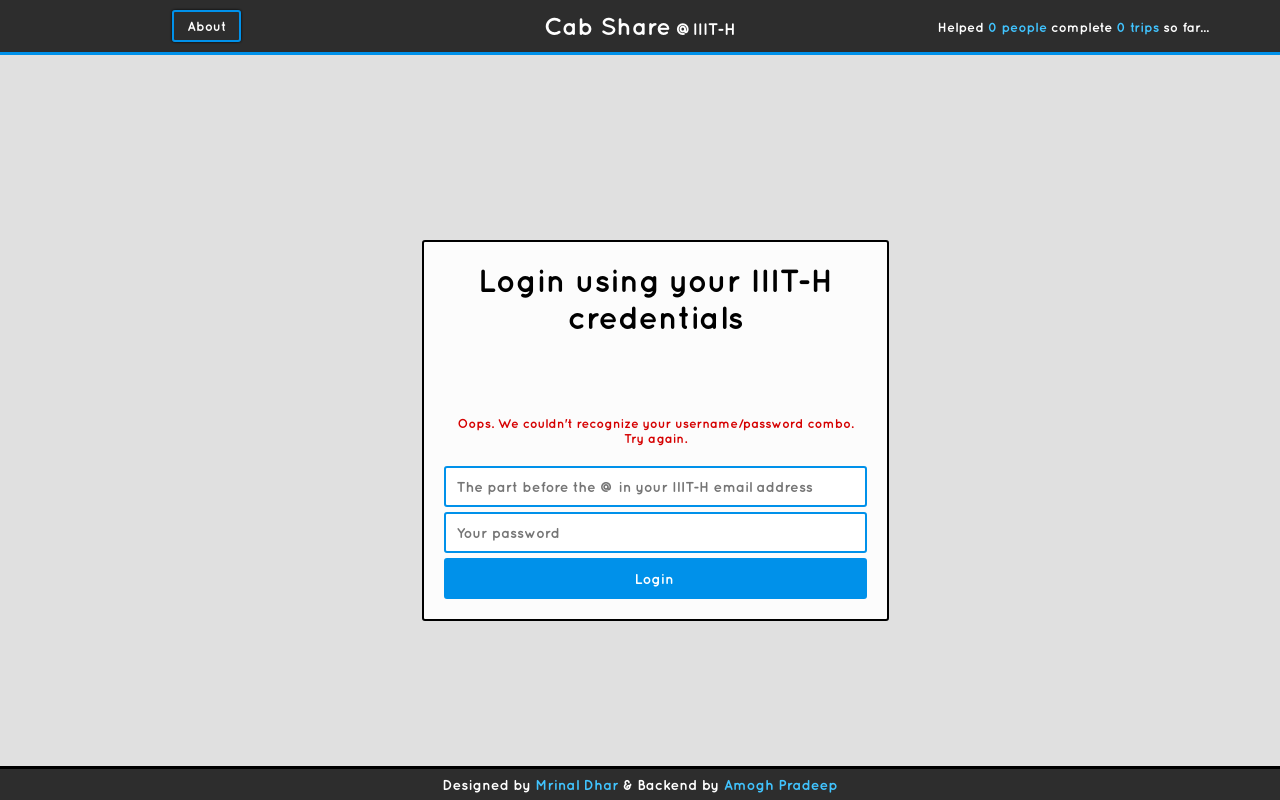
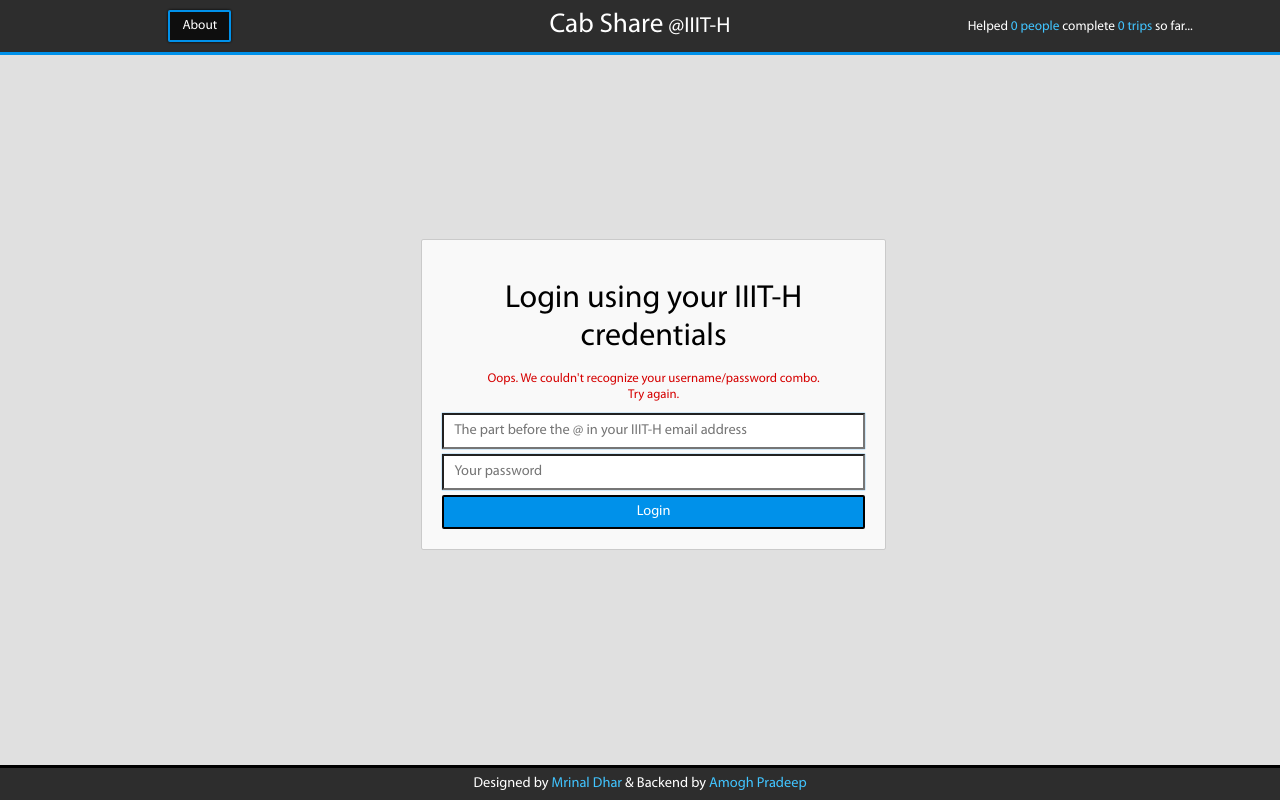
Before and after one commit to mrinaldhar/CabShare, a PHP site: page //index.php?err=invalid in a window 1280 px wide. Run offline with PHP 8.4, Linux system fonts and the light colour scheme.

Commit message:
Myriad love.

```diff
--- a/css/global.css
+++ b/css/global.css
@@ -3,8 +3,8 @@
 	font-family: myriadl;
 }
 @font-face {
-	src: url('../fonts/quickbold.otf');
-	font-family: quickbold;
+	src: url('../fonts/mpro.otf');
+	font-family: myriadpro;
 }
 body, html {
 	width: 100%;
@@ -12,7 +12,7 @@ body, html {
 	padding: 0;
 	margin: 0;
 	overflow: none;
-	font-family: quickbold;
+	font-family: myriadpro;
 	background-color: #e0e0e0;
 }
 .footer {
@@ -21,7 +21,7 @@ body, html {
 	left: 0px;
 	width: 100%;
 	text-align: center;
-	font-family: quickbold;
+	font-family: myriadpro;
 	background-color: rgba(0,0,0,0.8);
 	padding-top: 7px;
 	padding-bottom: 7px;
@@ -29,16 +29,17 @@ body, html {
 	/*box-shadow: 0 0 1px black;*/
 	border-top: 3px solid black;
 	font-size: 0.9em;
+	z-index: 9999;
 }
 .footer a {
 	color: #40C4FF;
 	text-decoration: none;
 }
 .footer a:hover {
-	color: #80D8FF;
+	color: #2196F3;
 }
 .header {
-	font-family: quickbold;
+	font-family: myriadpro;
 	position: fixed;
 	top: 0px;
 	width: 100%;
@@ -47,35 +48,37 @@ body, html {
 	background-color: rgba(0,0,0,0.8);
 	color: white;
 	padding: 7px;
-	padding-left: 20px;
-	padding-right: 20px;
+	padding-left: 10px;
+	padding-right: 10px;
 	text-align: center;
 	z-index: 9999;
 }
 #logo_top {
-	font-size: 1.5em;
+	font-size: 1.7em;
 }
 #iiith {
-	font-size: 0.7em;
+	font-size: 0.8em;
 	padding-left: 5px;
 }
 .header .btn {
+	border: 2px solid #0091EA;
 	box-shadow: 0 0 3px black;
 }
 .btn {
-	border: 2px solid #0091EA;
-	background-color: transparent;
-	border-radius: 3px;
+	/*background-color: transparent;*/
+	border-radius: 2px;
 	padding-top: 6px;
 	padding-bottom: 6px;
-	padding-left: 13px;
-	padding-right: 13px;
+	padding-left: 12px;
+	padding-right: 12px;
+	background-color: rgba(0,0,0,0.7);
 	color: white;
-	font-family: quickbold;
+	font-family: myriadpro;
 	cursor: pointer;
+	border: 2px solid black;
 }
 .btn:hover {
-	color: #0091EA;
+	color: black;
 	border: 2px solid black;
 	background-color: rgba(255,255,255,0.9);
 }
@@ -90,25 +93,31 @@ body, html {
 	position: absolute;
 	top: 100px;
 	left: 10%;
+	display: block;
 	width: 80%;
 	max-width: 80%;
-	border: 2px solid black;
 	padding: 20px;
-	border-radius: 3px;
-	background-color: rgba(255,255,255,0.9);
+	border-radius: 1px;
+	background-color: rgba(255,255,255,0.8);
+	box-shadow: 0 0 1px black;
 }
 #page_title {
-	font-family: quickbold;
+	font-family: myriadpro;
 	font-size: 2em;
 	display: block;
-	margin-bottom: 50px;
+	margin-bottom: 00px;
+	padding-bottom: 15px;
+	border-bottom: 1px solid black;
+	margin-top: 20px;
+	margin-right: 20px;
+	margin-left: 20px;
 }
 .blue1 {
 	color: #40C4FF;
 }
 #error {
 	font-size: 0.8em;
-	margin-bottom: 20px;
+	margin-bottom: 10px;
 	display: block;
 	color: #D50000;
 }
@@ -117,3 +126,23 @@ body, html {
 	display: block;
 	max-width: 100%;
 }
+
+
+input {
+	display: block;
+	width: 100%;
+	/*padding: 10px;*/
+	padding-top: 7px;
+	padding-bottom: 7px;
+	box-shadow: 0 0 1px #0091EA;
+	padding-left: 10px;
+	/*border: 2px solid #0091EA;*/
+	/*border-radius: 1px;*/
+	font-family: myriadpro;
+	outline-width: 0px;
+	font-size: 0.9em;
+	margin-top: 5px;
+	-webkit-box-sizing: border-box; /* Safari/Chrome, other WebKit */
+	-moz-box-sizing: border-box;    /* Firefox, other Gecko */
+	box-sizing: border-box;         /* Opera/IE 8+ */
+}
--- a/css/index.css
+++ b/css/index.css
@@ -1,23 +1,7 @@
 #login_form {
 	width: 100%;
 }
-#login_form input {
-	display: block;
-	width: 100%;
-	/*padding: 10px;*/
-	padding-top: 10px;
-	padding-bottom: 10px;
-	padding-left: 10px;
-	border: 2px solid #0091EA;
-	border-radius: 3px;
-	font-family: quickbold;
-	outline-width: 0px;
-	font-size: 0.9em;
-	margin-top: 5px;
-	-webkit-box-sizing: border-box; /* Safari/Chrome, other WebKit */
-	-moz-box-sizing: border-box;    /* Firefox, other Gecko */
-	box-sizing: border-box;         /* Opera/IE 8+ */
-}
+
 #login_form input:active {
 	box-shadow: 0 0 1px black;
 }
@@ -32,6 +16,8 @@
 	top: 30%;
 }
 #page_title {
-	padding-bottom: 30px;
+	border: 0px;
+	margin-right: 0px;
+	margin-left: 0px;
 	display: block;
 }
--- a/footer.php
+++ b/footer.php
@@ -1,3 +1,3 @@
 <div class="footer">
-Designed by <a href="http://mrinaldhar.com">Mrinal Dhar</a> &amp; Backend by <a href="http://amoghbl1.me">Amogh Pradeep</a>
+Designed by <a href="http://mrinaldhar.com" class="anim">Mrinal Dhar</a> &amp; Backend by <a href="http://amoghbl1.me" class="anim">Amogh Pradeep</a>
 </div>
--- a/index.php
+++ b/index.php
@@ -17,6 +17,7 @@ require_once("./utils/userhelper.php");
 <div class="container">
 <form id="login_form" action="login.php" method="POST">
 	<span id="page_title">Login using your IIIT-H credentials</span>
+	<span id="page_content">
 	<?php
 		if (isset($_GET['err'])):
 	?>
@@ -27,6 +28,7 @@ require_once("./utils/userhelper.php");
 	<input type="text" placeholder="The part before the @ in your IIIT-H email address" name="username" />
 	<input type="password" placeholder="Your password" name="password" />
 	<input type="submit" class="btn anim submit-btn" value="Login" />
+	</span>
 </form>
 </div>
 
```
Also changed, not shown: new_trip.php (+3 -32 lines), fonts/mpro.otf (added), fonts/myriadpro.ttf (added).
